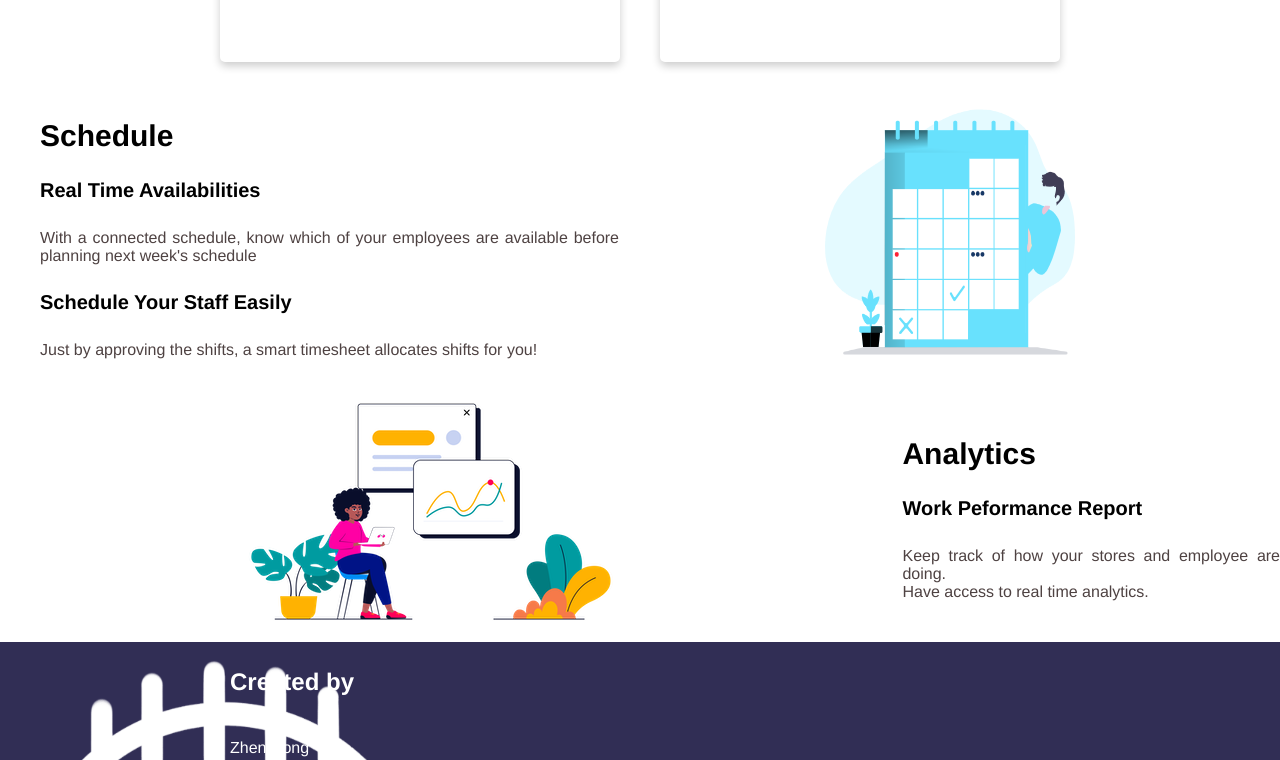
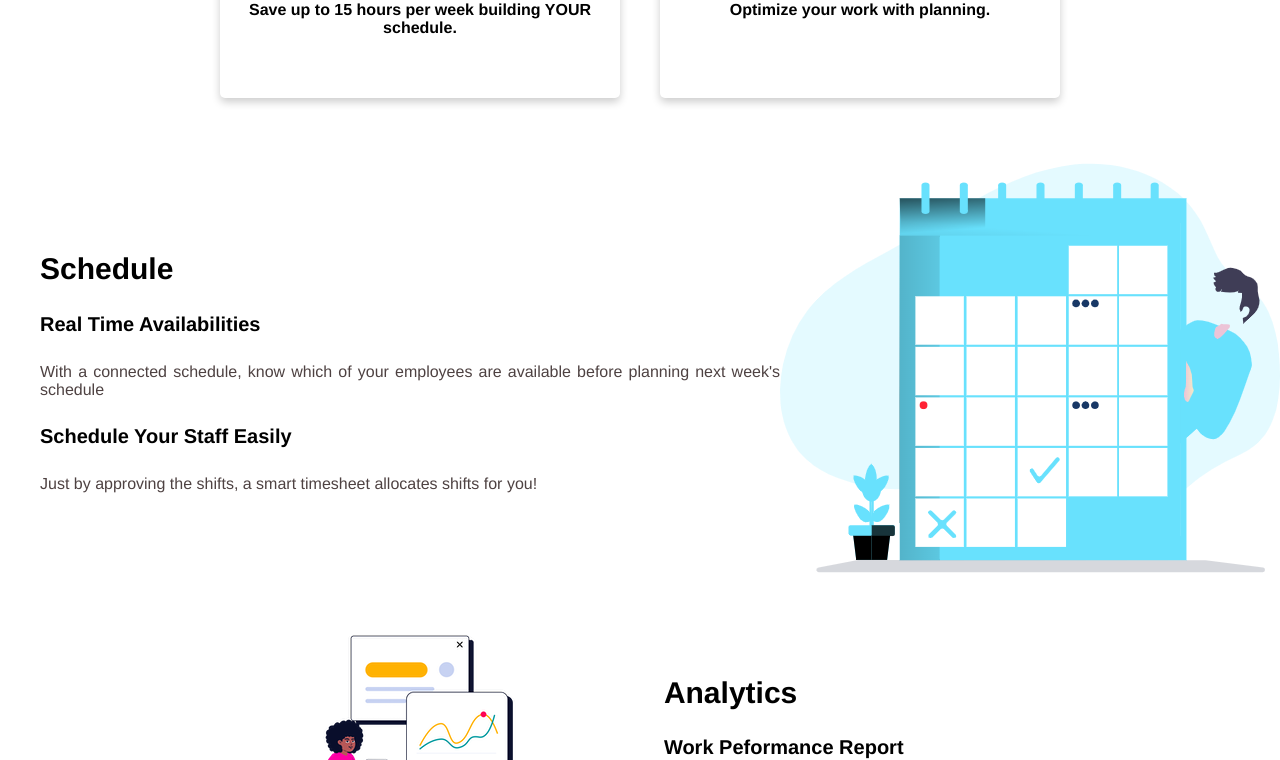
Before and after one commit to awkwardlook/Scheduler-App, a Vue app in the folder scheduler-app/: page / in a window 1280 px wide. Shown: the part 1600-2360 px from the top of the page. Built offline with nearby package versions, Linux system fonts and the light colour scheme; what vue-chartkick would draw is missing.

Commit message:
Updated image css

```diff
--- a/scheduler-app/src/components/LandingPage/FunctionSchedule.vue
+++ b/scheduler-app/src/components/LandingPage/FunctionSchedule.vue
@@ -8,18 +8,14 @@
             <h4>Schedule Your Staff Easily</h4>
             <p style="font-size:16px;color:rgb(78, 66, 66);">Just by approving the shifts, a smart timesheet allocates shifts for you!</p>
             </div>
-            <div class="functionImage">
-                <img src="/img/calendar.png" style="width:250px;height:300px">
-            </div>
+            <img src="/img/calendar.png" class="func_img">
         </div>
          <div class="function-container">
-            <div class="functionImage">
-                <img src="/img/analytics.png">
-            </div>
+            <img src="/img/analytics.png" class="func_img">
             <div class="text">
                 <h2>Analytics</h2>
                 <h4>Work Peformance Report</h4>
-                <p style="font-size:16px;color:rgb(78, 66, 66);">
+                <p>
                 Keep track of how your stores and employee are doing. <br>
                 Have access to real time analytics.
                 </p>
@@ -40,12 +36,10 @@ export default {
     display: flex;
     align-items: center;
     justify-content: center;
-
 }
 
-.functionImage {
-    max-width: 100%;
-    flex-basis: 70%;
+.func_img {
+    flex-basis: 20%;
 }
 
 .text {
@@ -54,4 +48,9 @@ export default {
     text-align: justify;
 }
 
+.text > p {
+font-size: 16px;
+color: rgb(78, 66, 66);
+}
+
 </style>
```
